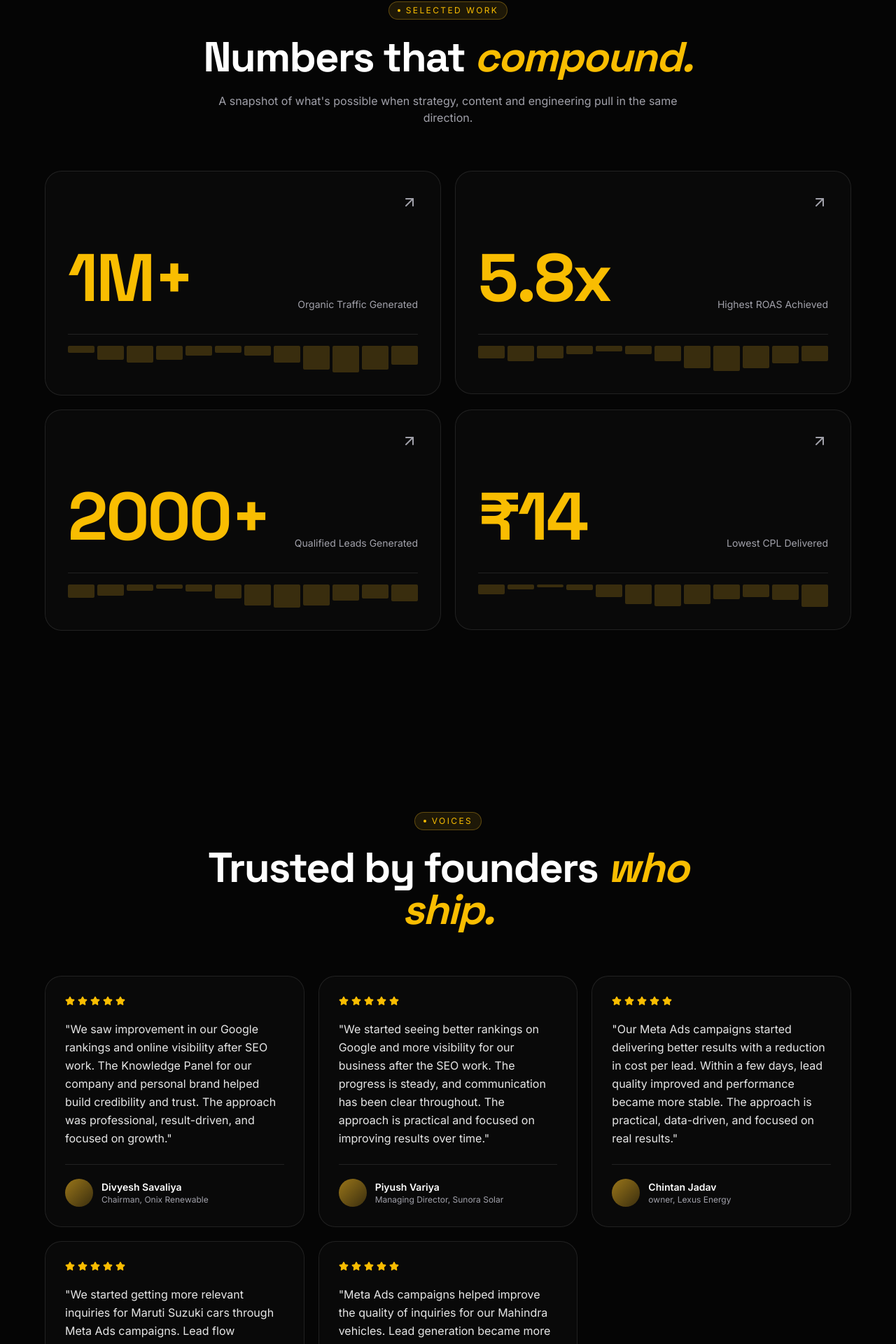
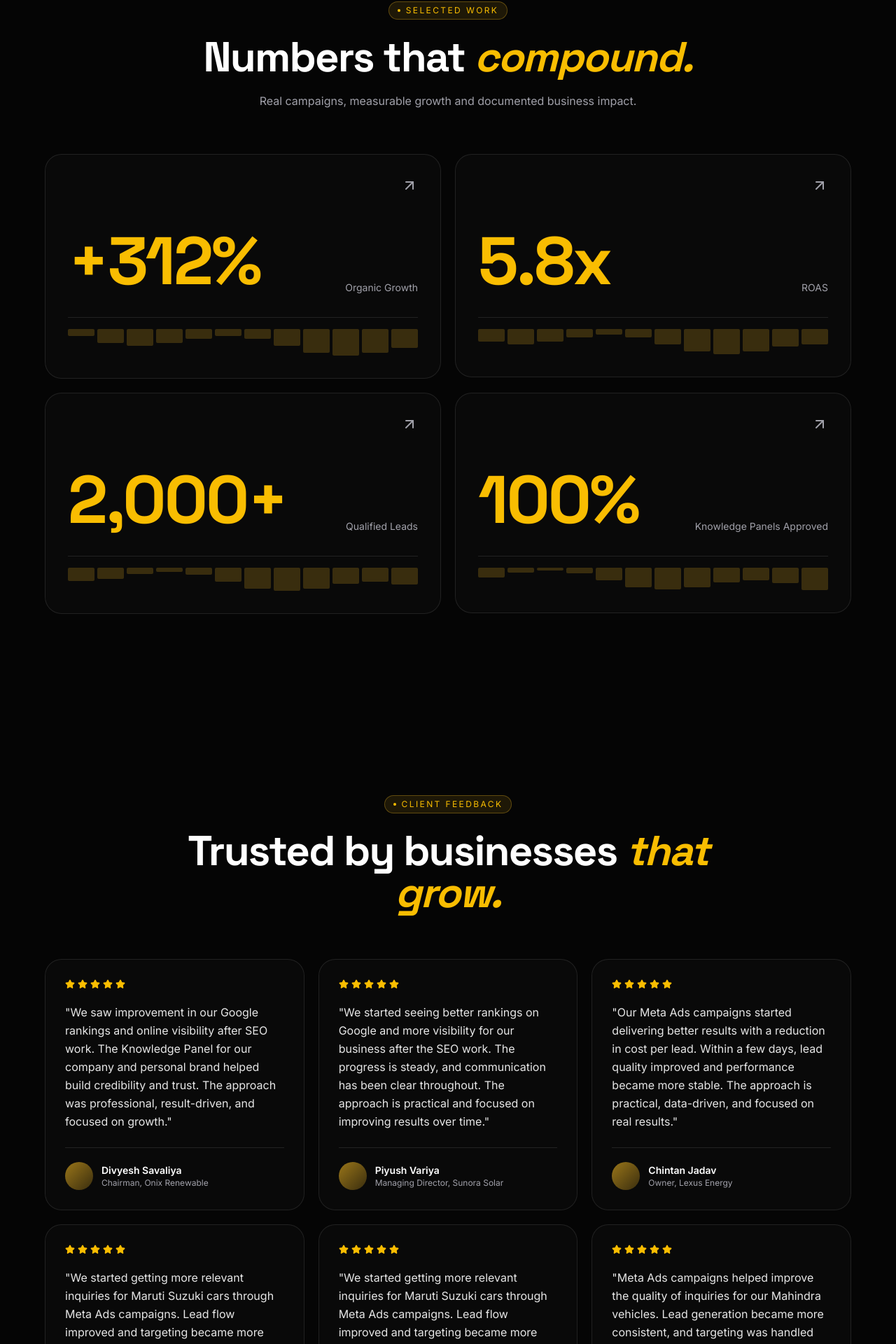
Before and after one commit to Aarmil1234/fynox, a React (Vite) app: page / in a window 1280 px wide. Shown: the part 3332-5252 px from the top of the page at 70% size. Built offline with nearby package versions, Linux system fonts and the light colour scheme.

Commit message:
Service Section

```diff
--- a/src/App.tsx
+++ b/src/App.tsx
@@ -49,16 +49,17 @@ const STEPS = [
 ];
 
 const WORK = [
-  {  metric: "1M+", label: "Organic Traffic Generated", color: "from-amber-300/20" },
-  { metric: "5.8x", label: "Highest ROAS Achieved", color: "from-amber-300/20" },
-  {  metric: "2000+", label: "Qualified Leads Generated", color: "from-amber-300/20" },
-  { metric: "₹14", label: "Lowest CPL Delivered", color: "from-amber-300/20" },
+  {  metric: "+312%", label: "Organic Growth", color: "from-amber-300/20" },
+  { metric: "5.8x", label: "ROAS", color: "from-amber-300/20" },
+  {  metric: "2,000+", label: "Qualified Leads", color: "from-amber-300/20" },
+  { metric: "100%", label: "Knowledge Panels Approved", color: "from-amber-300/20" },
 ];
 
 const TESTIMONIALS = [
   { quote: "We saw improvement in our Google rankings and online visibility after SEO work. The Knowledge Panel for our company and personal brand helped build credibility and trust. The approach was professional, result-driven, and focused on growth.", name: "Divyesh Savaliya", role: "Chairman, Onix Renewable" },
   { quote: "We started seeing better rankings on Google and more visibility for our business after the SEO work. The progress is steady, and communication has been clear throughout. The approach is practical and focused on improving results over time.", name: "Piyush Variya", role: "Managing Director, Sunora Solar" },
-  { quote: "Our Meta Ads campaigns started delivering better results with a reduction in cost per lead. Within a few days, lead quality improved and performance became more stable. The approach is practical, data-driven, and focused on real results.", name: "Chintan Jadav", role: "owner, Lexus Energy" },
+  { quote: "Our Meta Ads campaigns started delivering better results with a reduction in cost per lead. Within a few days, lead quality improved and performance became more stable. The approach is practical, data-driven, and focused on real results.", name: "Chintan Jadav", role: "Owner, Lexus Energy" },
+  { quote: "We started getting more relevant inquiries for Maruti Suzuki cars through Meta Ads campaigns. Lead flow improved and targeting became more effective over time. The approach is practical and focused on consistent results.", name: "Yagna Chandra", role: "Director, Atul Motors(Maruti Suzuki)" },
   { quote: "We started getting more relevant inquiries for Maruti Suzuki cars through Meta Ads campaigns. Lead flow improved and targeting became more effective over time. The approach is practical and focused on consistent results.", name: "Yagna Chandra", role: "Director, Atul Motors(Maruti Suzuki)" },
   { quote: "Meta Ads campaigns helped improve the quality of inquiries for our Mahindra vehicles. Lead generation became more consistent, and targeting was handled effectively. The overall approach is practical and focused on delivering steady results.", name: "Alpesh Chandra", role: "CEO, Atul Automotives(Mahindra)" },
 ];
@@ -328,7 +329,7 @@ function Process() {
 function Work() {
   return (
     <section id="results" className="relative px-6 py-32">
-      <SectionHeading tag="Selected Work" title={<>Numbers that <span className="text-amber italic">compound.</span></>} sub="A snapshot of what's possible when strategy, content and engineering pull in the same direction." />
+      <SectionHeading tag="Selected Work" title={<>Numbers that <span className="text-amber italic">compound.</span></>} sub="Real campaigns, measurable growth and documented business impact." />
       <div className="mx-auto grid max-w-6xl gap-5 md:grid-cols-2">
         {WORK.map((w, i) => (
           <Reveal key={w.brand} delay={i * 100}>
@@ -362,7 +363,7 @@ function Work() {
 function Testimonials() {
   return (
     <section className="relative px-6 py-32">
-      <SectionHeading tag="Voices" title={<>Trusted by founders <span className="text-amber italic">who ship.</span></>} />
+      <SectionHeading tag="CLIENT FEEDBACK" title={<>Trusted by businesses <span className="text-amber italic">that grow.</span></>} />
       <div className="mx-auto grid max-w-6xl gap-5 md:grid-cols-3">
         {TESTIMONIALS.map((t, i) => (
           <Reveal key={i} delay={i * 100}>
@@ -389,7 +390,7 @@ function Testimonials() {
 function Pricing() {
   return (
     <section id="pricing" className="relative px-6 py-32">
-      <SectionHeading tag="Engagements" title={<>Simple plans, <span className="text-amber italic">serious outcomes.</span></>} sub="Transparent monthly retainers. Cancel anytime after the initial 90-day strategy window." />
+      <SectionHeading tag="THE FOUNDATION" title={<>Built for execution, <span className="text-amber italic">not excuses.</span></>} sub="We combine strategy, advertising and search visibility into a single growth system engineered for measurable business outcomes." />
       <div className="mx-auto grid max-w-6xl gap-5 md:grid-cols-3">
         {PRICING.map((p, i) => (
           <Reveal key={p.name} delay={i * 100}>
```
